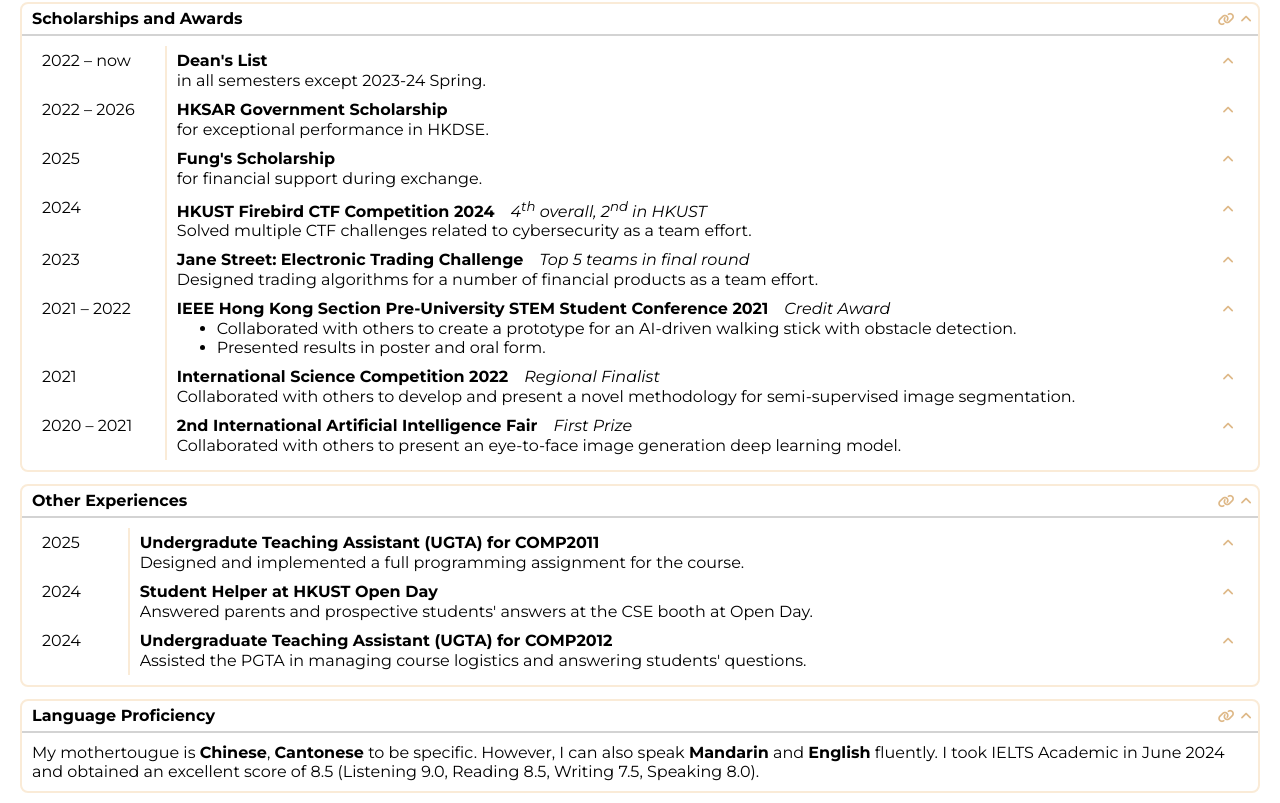
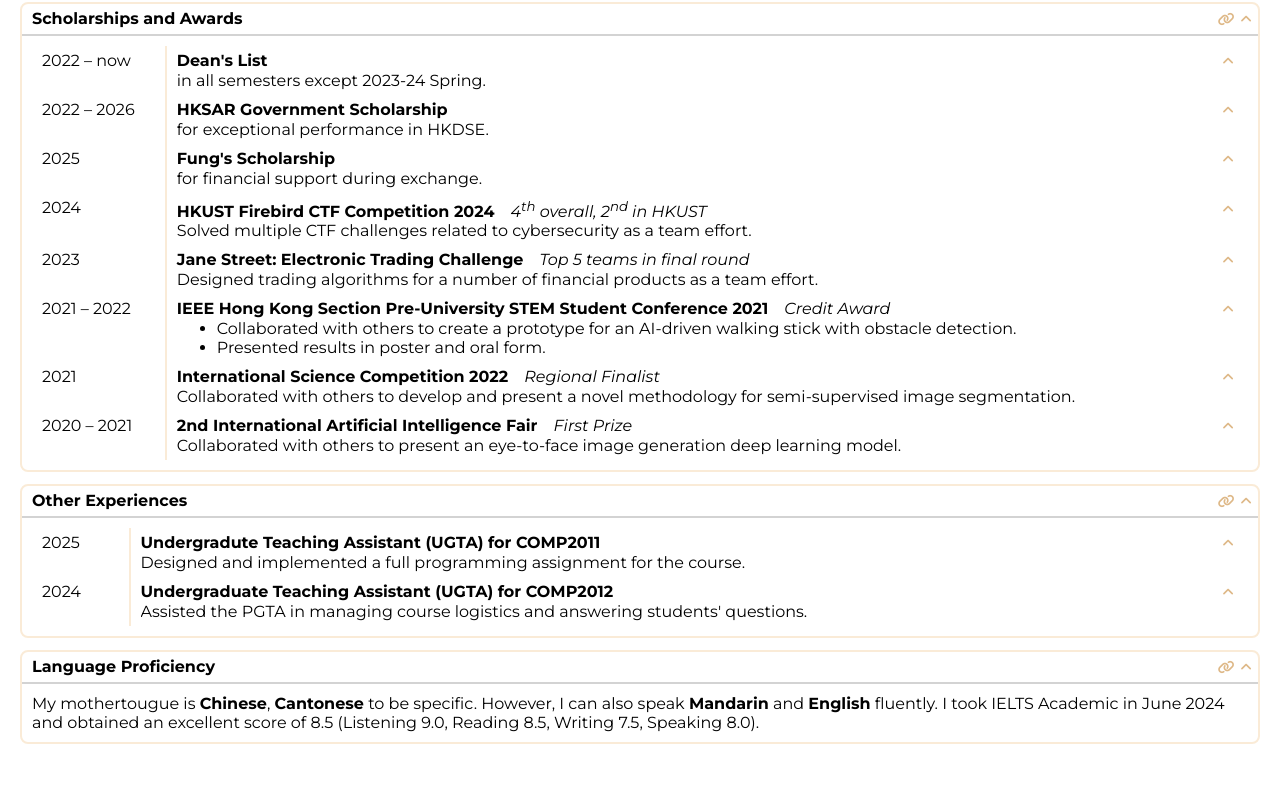
Before and after one commit to rextse04/homepage, a React (Vite) app: page / in a window 1280 px wide. Shown: the part 1319-2122 px from the top of the page. After the commit the page ends 2073 px from the top, so only its background shows below. Built offline with nearby package versions, Linux system fonts and the light colour scheme.

Commit message:
CV update

```diff
--- a/src/Home.tsx
+++ b/src/Home.tsx
@@ -243,9 +243,6 @@ function Others() {
                 <CVTableRow period="2025" title="Undergradute Teaching Assistant (UGTA) for COMP2011">
                     Designed and implemented a full programming assignment for the course.
                 </CVTableRow>
-                <CVTableRow period="2024" title="Student Helper at HKUST Open Day">
-                    Answered parents and prospective students' answers at the CSE booth at Open Day.
-                </CVTableRow>
                 <CVTableRow period="2024" title="Undergraduate Teaching Assistant (UGTA) for COMP2012">
                     Assisted the PGTA in managing course logistics and answering students' questions.
                 </CVTableRow>
```
